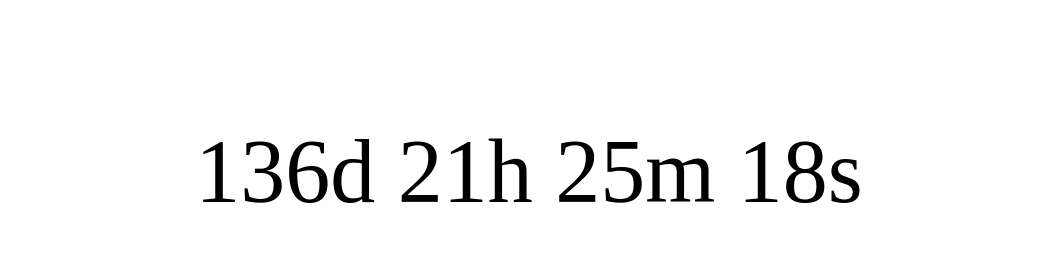
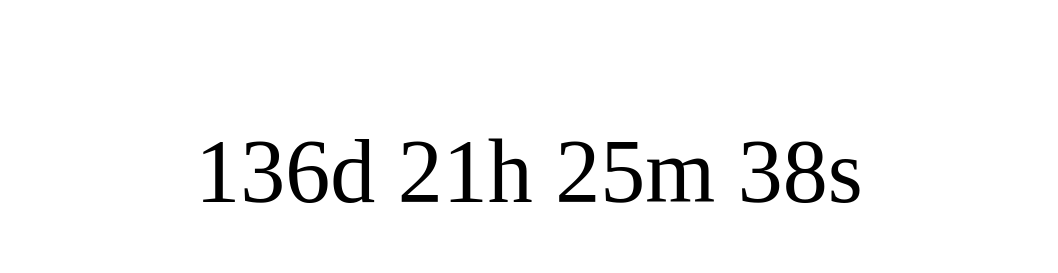
Before and after one commit to oneofMOSSy/SKOLSLUT, a plain HTML site: page index.html in a window 1280 px wide. Shown: the top 273 px of the page, without its empty margins (111-1169 px from the left). Drawn offline with Linux system fonts and the light colour scheme.

Commit message:
Update index.html
Updated the time

```diff
--- a/index.html
+++ b/index.html
@@ -20,7 +20,7 @@ p {
 </center>
 <script>
 // Set the date we're counting down to
-var countDownDate = new Date("jun 14, 2019 10:30:00").getTime();
+var countDownDate = new Date("jun 14, 2019 10:30:20").getTime();
 
 // Update the count down every 1 second
 var x = setInterval(function() {
```
